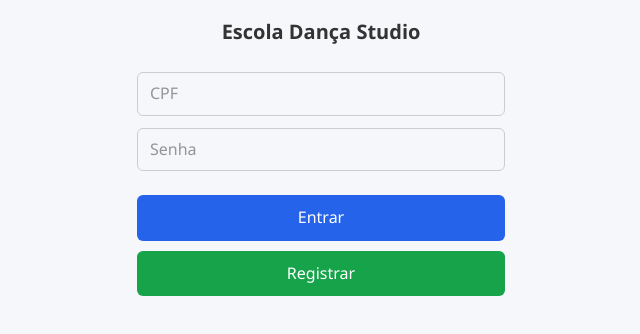
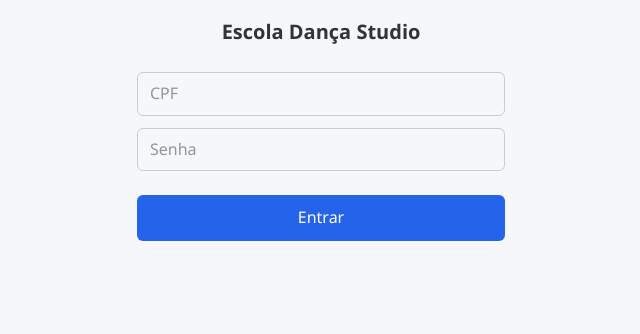
Before and after one commit to Nickpiers/escolaDancaFront, a React (Vite) app in the folder escolaDancaApp/: page /login in a window 1280 px wide. Shown: the top 334 px of the page, without its empty margins (319-959 px from the left). Built offline with nearby package versions, Linux system fonts and the light colour scheme.

Commit message:
comentando botao de registrar na tela de login

```diff
--- a/escolaDancaApp/src/features/login/components/Login.jsx
+++ b/escolaDancaApp/src/features/login/components/Login.jsx
@@ -50,7 +50,7 @@ export const Login = () => {
         >
           {loading ? "Entrando..." : "Entrar"}
         </button>
-        <button className="login-button register">Registrar</button>
+        {/* <button className="login-button register">Registrar</button> */}
       </div>
     </div>
   );
```
